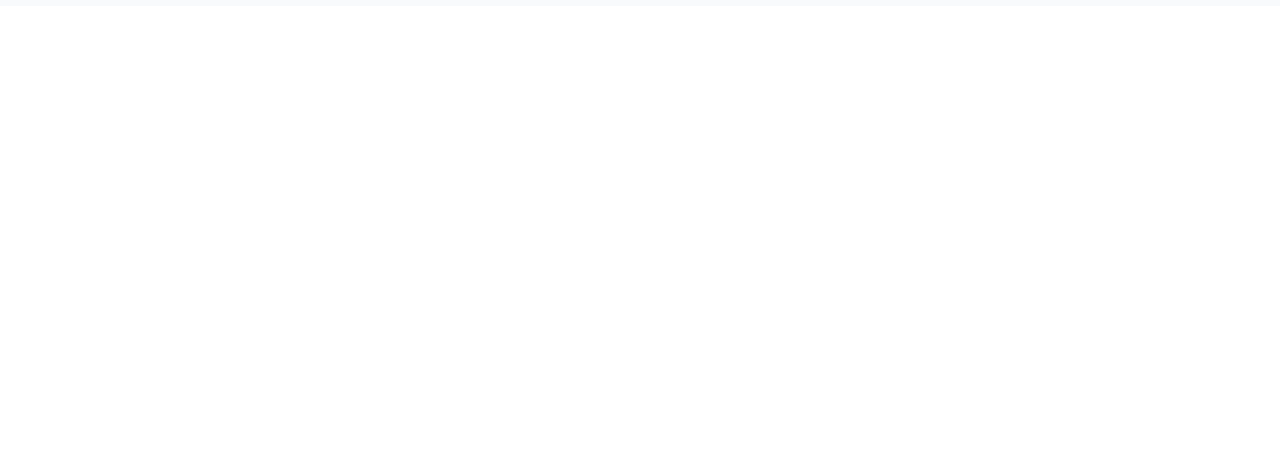
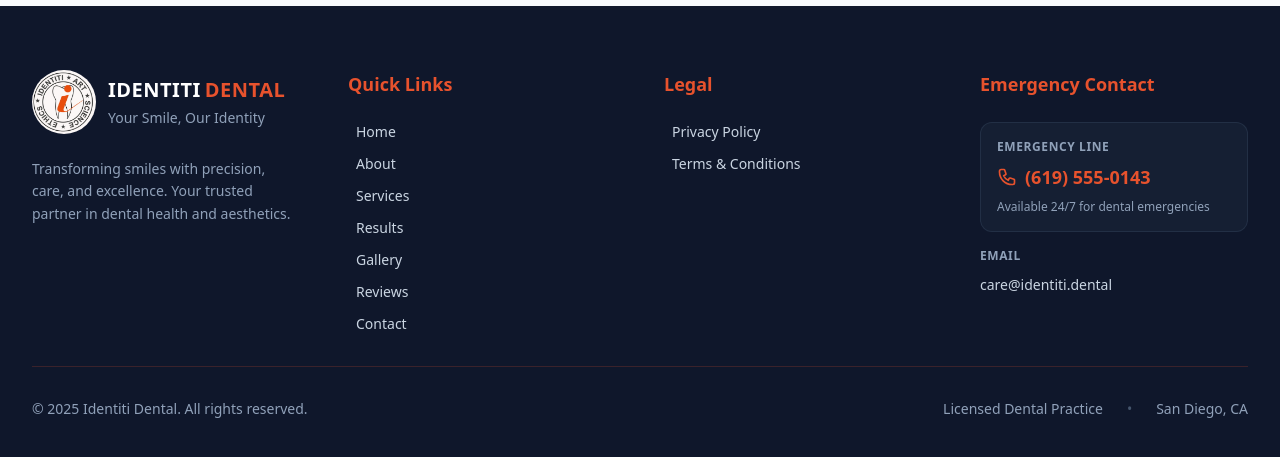
Before and after one commit to Mateen7c7/identiti_dental, a React (Vite) app: page / in a window 1280 px wide. Shown: the part 9177-9634 px from the top of the page. Before the commit the page ends 9183 px from the top, so only its background shows below. Built offline with nearby package versions, Linux system fonts and the light colour scheme.

Commit message:
Added Footer

```diff
--- a/src/App.jsx
+++ b/src/App.jsx
@@ -1,6 +1,7 @@
 import About from "./components/About";
 import BeforeAfter from "./components/BeforeAfter";
 import Contact from "./components/Contact";
+import Footer from "./components/Footer";
 import Gallery from "./components/Gallery";
 import Hero from "./components/Hero";
 import Nav from "./components/Nav";
@@ -20,6 +21,7 @@
         <Reviews />
         <Contact />
       </main>
+      <Footer />
     </>
   );
 }
--- /dev/null
+++ b/src/components/Footer.jsx
@@ -0,0 +1,239 @@
+import React from 'react'
+
+const Footer = () => {
+  const scrollToSection = (sectionId) => {
+    if (sectionId === 'hero') {
+      window.scrollTo({ top: 0, behavior: 'smooth' })
+    } else {
+      const section = document.getElementById(sectionId)
+      if (section) {
+        const offset = 80
+        const elementPosition = section.getBoundingClientRect().top
+        const offsetPosition = elementPosition + window.pageYOffset - offset
+        window.scrollTo({
+          top: offsetPosition,
+          behavior: 'smooth'
+        })
+      }
+    }
+  }
+
+  const quickLinks = [
+    { name: 'Home', id: 'hero' },
+    { name: 'About', id: 'about' },
+    { name: 'Services', id: 'services' },
+    { name: 'Results', id: 'results' },
+    { name: 'Gallery', id: 'gallery' },
+    { name: 'Reviews', id: 'reviews' },
+    { name: 'Contact', id: 'contact' },
+  ]
+
+  const currentYear = new Date().getFullYear()
+
+  return (
+    <footer className="bg-slate-900 text-white">
+      <div className="container mx-auto px-4 sm:px-6 lg:px-8 py-12 lg:py-16">
+        {/* Main Footer Content */}
+        <div className="grid grid-cols-1 md:grid-cols-2 lg:grid-cols-4 gap-8 lg:gap-12 mb-8">
+          {/* Logo & Brand Section */}
+          <div className="lg:col-span-1">
+            <div
+              className="flex items-center gap-3 cursor-pointer group mb-6"
+              onClick={() => scrollToSection('hero')}
+            >
+              <div className="relative">
+                <img
+                  src="/logo.jpg"
+                  alt="Identiti Dental Logo"
+                  className="h-14 w-14 sm:h-16 sm:w-16 object-contain transition-transform duration-300 group-hover:scale-110 rounded-full"
+                />
+                <div
+                  className="absolute inset-0 rounded-full opacity-0 group-hover:opacity-30 blur-xl transition-opacity duration-300"
+                  style={{ backgroundColor: '#E7522D' }}
+                ></div>
+              </div>
+              <div>
+                <span className="text-xl font-bold tracking-wide block">
+                  <span className="text-white">IDENTITI</span>
+                  <span className="ml-1" style={{ color: '#E7522D' }}>
+                    DENTAL
+                  </span>
+                </span>
+                <p className="text-sm text-slate-400 mt-1">
+                  Your Smile, Our Identity
+                </p>
+              </div>
+            </div>
+            <p className="text-slate-400 text-sm leading-relaxed">
+              Transforming smiles with precision, care, and excellence. Your
+              trusted partner in dental health and aesthetics.
+            </p>
+          </div>
+
+          {/* Quick Links Section */}
+          <div>
+            <h3 className="text-lg font-semibold mb-6" style={{ color: '#E7522D' }}>
+              Quick Links
+            </h3>
+            <ul className="space-y-3">
+              {quickLinks.map((link) => (
+                <li key={link.id}>
+                  <button
+                    onClick={() => scrollToSection(link.id)}
+                    className="text-slate-300 hover:text-white transition-colors duration-300 text-sm font-medium group flex items-center gap-2"
+                    onMouseEnter={(e) => {
+                      e.currentTarget.style.color = '#E7522D'
+                      e.currentTarget.style.transform = 'translateX(4px)'
+                    }}
+                    onMouseLeave={(e) => {
+                      e.currentTarget.style.color = ''
+                      e.currentTarget.style.transform = 'translateX(0)'
+                    }}
+                    style={{ transition: 'all 0.3s ease' }}
+                  >
+                    <span
+                      className="w-0 h-0.5 transition-all duration-300 group-hover:w-2"
+                      style={{ backgroundColor: '#E7522D' }}
+                    ></span>
+                    {link.name}
+                  </button>
+                </li>
+              ))}
+            </ul>
+          </div>
+
+          {/* Legal & Policies Section */}
+          <div>
+            <h3 className="text-lg font-semibold mb-6" style={{ color: '#E7522D' }}>
+              Legal
+            </h3>
+            <ul className="space-y-3">
+              <li>
+                <a
+                  href="#privacy-policy"
+                  className="text-slate-300 hover:text-white transition-colors duration-300 text-sm font-medium group flex items-center gap-2"
+                  onMouseEnter={(e) => {
+                    e.currentTarget.style.color = '#E7522D'
+                    e.currentTarget.style.transform = 'translateX(4px)'
+                  }}
+                  onMouseLeave={(e) => {
+                    e.currentTarget.style.color = ''
+                    e.currentTarget.style.transform = 'translateX(0)'
+                  }}
+                  style={{ transition: 'all 0.3s ease' }}
+                >
+                  <span
+                    className="w-0 h-0.5 transition-all duration-300 group-hover:w-2"
+                    style={{ backgroundColor: '#E7522D' }}
+                  ></span>
+                  Privacy Policy
+                </a>
+              </li>
+              <li>
+                <a
+                  href="#terms-conditions"
+                  className="text-slate-300 hover:text-white transition-colors duration-300 text-sm font-medium group flex items-center gap-2"
+                  onMouseEnter={(e) => {
+                    e.currentTarget.style.color = '#E7522D'
+                    e.currentTarget.style.transform = 'translateX(4px)'
+                  }}
+                  onMouseLeave={(e) => {
+                    e.currentTarget.style.color = ''
+                    e.currentTarget.style.transform = 'translateX(0)'
+                  }}
+                  style={{ transition: 'all 0.3s ease' }}
+                >
+                  <span
+                    className="w-0 h-0.5 transition-all duration-300 group-hover:w-2"
+                    style={{ backgroundColor: '#E7522D' }}
+                  ></span>
+                  Terms & Conditions
+                </a>
+              </li>
+            </ul>
+          </div>
+
+          {/* Emergency Contact Section */}
+          <div>
+            <h3 className="text-lg font-semibold mb-6" style={{ color: '#E7522D' }}>
+              Emergency Contact
+            </h3>
+            <div className="space-y-4">
+              <div className="bg-slate-800/50 rounded-xl p-4 border border-slate-700/50 hover:border-red-500/50 transition-all duration-300">
+                <p className="text-xs font-semibold uppercase tracking-wider text-slate-400 mb-2">
+                  Emergency Line
+                </p>
+                <a
+                  href="tel:+16195550143"
+                  className="text-lg font-semibold text-white hover:text-red-400 transition-colors duration-300 flex items-center gap-2"
+                  style={{ color: '#E7522D' }}
+                  onMouseEnter={(e) => {
+                    e.currentTarget.style.color = '#ff6b4a'
+                    e.currentTarget.style.transform = 'scale(1.05)'
+                  }}
+                  onMouseLeave={(e) => {
+                    e.currentTarget.style.color = '#E7522D'
+                    e.currentTarget.style.transform = 'scale(1)'
+                  }}
+                >
+                  <svg
+                    className="w-5 h-5"
+                    fill="none"
+                    stroke="currentColor"
+                    viewBox="0 0 24 24"
+                  >
+                    <path
+                      strokeLinecap="round"
+                      strokeLinejoin="round"
+                      strokeWidth={2}
+                      d="M3 5a2 2 0 012-2h3.28a1 1 0 01.948.684l1.498 4.493a1 1 0 01-.502 1.21l-2.257 1.13a11.042 11.042 0 005.516 5.516l1.13-2.257a1 1 0 011.21-.502l4.493 1.498a1 1 0 01.684.949V19a2 2 0 01-2 2h-1C9.716 21 3 14.284 3 6V5z"
+                    />
+                  </svg>
+                  (619) 555-0143
+                </a>
+                <p className="text-xs text-slate-400 mt-2">
+                  Available 24/7 for dental emergencies
+                </p>
+              </div>
+              <div>
+                <p className="text-xs font-semibold uppercase tracking-wider text-slate-400 mb-2">
+                  Email
+                </p>
+                <a
+                  href="mailto:care@identiti.dental"
+                  className="text-sm text-slate-300 hover:text-white transition-colors duration-300"
+                  onMouseEnter={(e) => (e.currentTarget.style.color = '#E7522D')}
+                  onMouseLeave={(e) => (e.currentTarget.style.color = '')}
+                >
+                  care@identiti.dental
+                </a>
+              </div>
+            </div>
+          </div>
+        </div>
+
+        {/* Divider */}
+        <div
+          className="h-px w-full mb-8"
+          style={{ backgroundColor: 'rgba(231, 82, 45, 0.2)' }}
+        ></div>
+
+        {/* Copyright & Bottom Bar */}
+        <div className="flex flex-col sm:flex-row justify-between items-center gap-4">
+          <div className="text-sm text-slate-400">
+            <p>
+              © {currentYear} Identiti Dental. All rights reserved.
+            </p>
+          </div>
+          <div className="flex items-center gap-6 text-sm text-slate-400">
+            <span className="hidden sm:inline">Licensed Dental Practice</span>
+            <span className="text-slate-600">•</span>
+            <span>San Diego, CA</span>
+          </div>
+        </div>
+      </div>
+    </footer>
+  )
+}
+
+export default Footer
```
